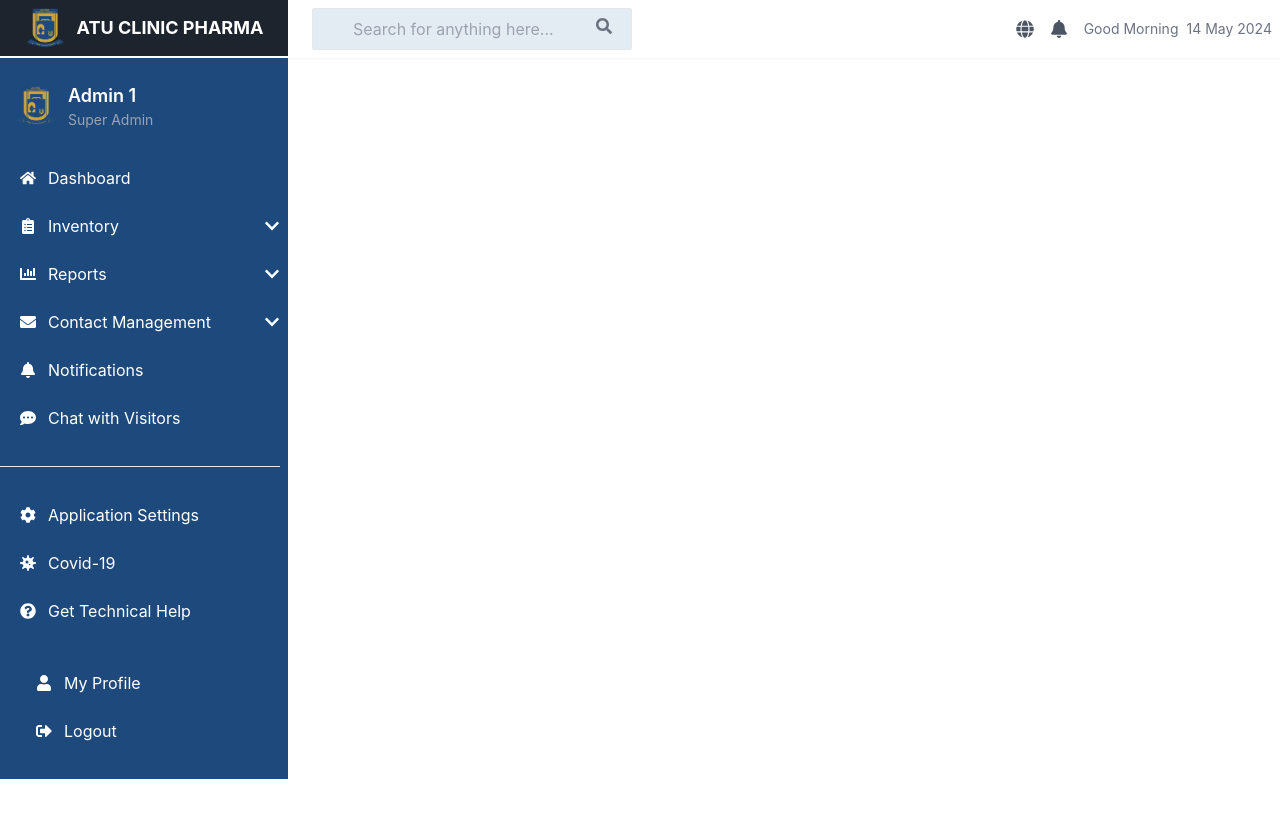
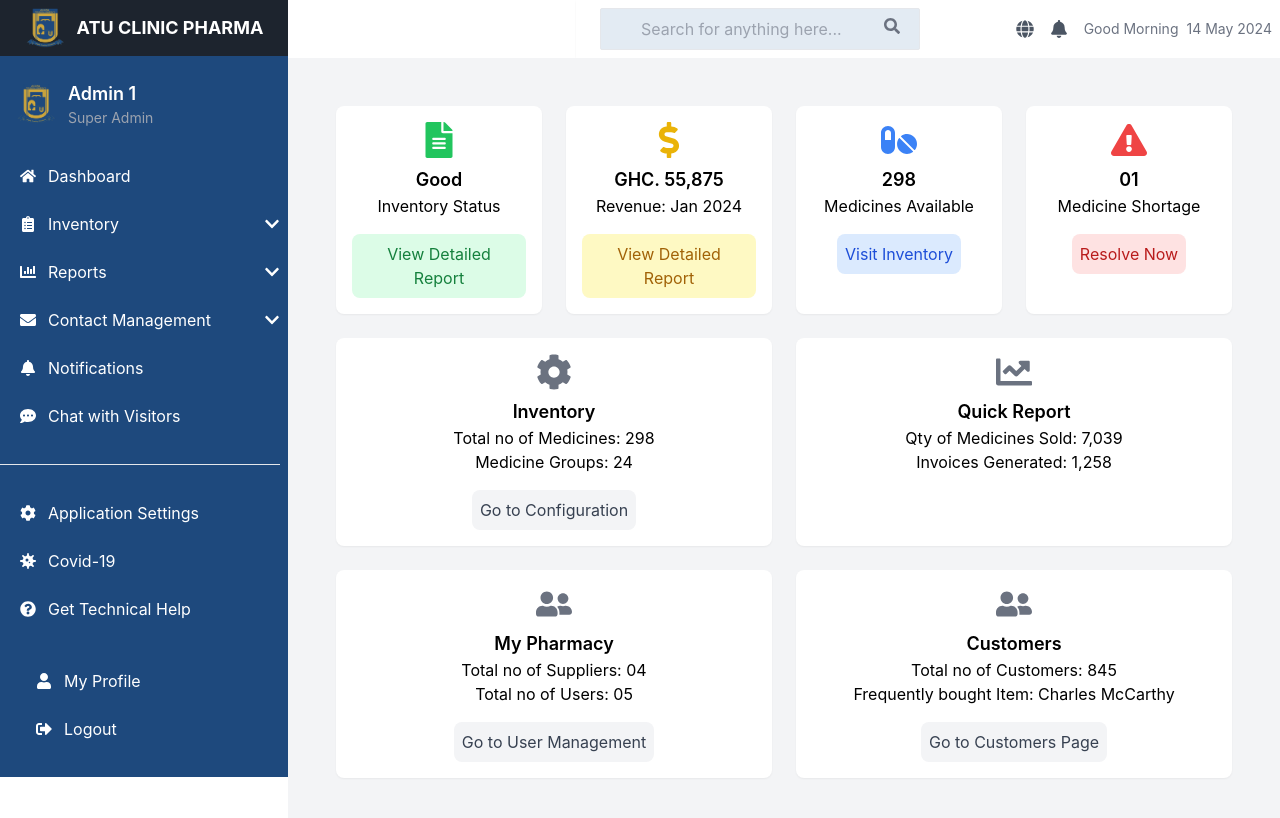
Before and after one commit to McCarthyCharles233/Final-Year-Project_Stock-Management-System, a React (Create React App) app in the folder pharmacy-management-system/: page /admin/dashboard in a window 1280 px wide. Shown: the top 818 px of the page. Built offline with nearby package versions, Linux system fonts and the light colour scheme.

Commit message:
Arranged various components

```diff
--- a/pharmacy-management-system/package.json
+++ b/pharmacy-management-system/package.json
@@ -9,6 +9,7 @@
     "react": "^18.3.1",
     "react-dom": "^18.3.1",
     "react-icons": "^5.2.1",
+    "react-router-dom": "^6.23.1",
     "react-scripts": "5.0.1",
     "web-vitals": "^2.1.4"
   },
--- a/pharmacy-management-system/src/App.js
+++ b/pharmacy-management-system/src/App.js
@@ -1,16 +1,20 @@
-import logo from './logo.svg';
 import './App.css';
+import { BrowserRouter as Router, Route, Routes } from 'react-router-dom';
 import Login from './Components/Login';
-import Sidebar from './Components/Sidebar';
-import Header from './Components/Header';
+import MainLayout from './Mainlayout';
+import Dashboard from './Components/Dashboard';
 
 function App() {
   return (
-    <div>
-      {/* <Login /> */}
-      <Header />
-      <Sidebar />
-    </div>
+    <Router>
+      <Routes>
+        <Route path="/login" element={<Login />} />
+        <Route path="/admin/*" element={<MainLayout />}>
+          <Route path="dashboard" element={<Dashboard />} />
+        </Route>
+        <Route path="/" element={<Login />} />
+      </Routes>
+    </Router>
   );
 }
 
--- a/pharmacy-management-system/src/Components/Dashboard.js
+++ b/pharmacy-management-system/src/Components/Dashboard.js
@@ -0,0 +1,66 @@
+import React from 'react';
+import { FaFileAlt, FaDollarSign, FaPills, FaExclamationTriangle, FaCog, FaChartLine, FaUserFriends } from 'react-icons/fa';
+
+const Dashboard = () => {
+  return (
+    <div className="p-6 bg-gray-100">
+      <div className="grid grid-cols-1 md:grid-cols-2 lg:grid-cols-4 gap-6">
+        <div className="bg-white shadow-sm rounded-lg p-4 flex flex-col items-center">
+          <FaFileAlt className="text-4xl text-green-500" />
+          <h3 className="text-lg font-semibold mt-2">Good</h3>
+          <p>Inventory Status</p>
+          <button className="mt-4 bg-green-100 text-green-700 rounded-lg p-2">View Detailed Report</button>
+        </div>
+        <div className="bg-white shadow-sm rounded-lg p-4 flex flex-col items-center">
+          <FaDollarSign className="text-4xl text-yellow-500" />
+          <h3 className="text-lg font-semibold mt-2">GHC. 55,875</h3>
+          <p>Revenue: Jan 2024</p>
+          <button className="mt-4 bg-yellow-100 text-yellow-700 rounded-lg p-2">View Detailed Report</button>
+        </div>
+        <div className="bg-white shadow-sm rounded-lg p-4 flex flex-col items-center">
+          <FaPills className="text-4xl text-blue-500" />
+          <h3 className="text-lg font-semibold mt-2">298</h3>
+          <p>Medicines Available</p>
+          <button className="mt-4 bg-blue-100 text-blue-700 rounded-lg p-2">Visit Inventory</button>
+        </div>
+        <div className="bg-white shadow-sm rounded-lg p-4 flex flex-col items-center">
+          <FaExclamationTriangle className="text-4xl text-red-500" />
+          <h3 className="text-lg font-semibold mt-2">01</h3>
+          <p>Medicine Shortage</p>
+          <button className="mt-4 bg-red-100 text-red-700 rounded-lg p-2">Resolve Now</button>
+        </div>
+      </div>
+      <div className="mt-6 grid grid-cols-1 md:grid-cols-2 gap-6">
+        <div className="bg-white shadow-sm rounded-lg p-4 flex flex-col items-center">
+          <FaCog className="text-4xl text-gray-500" />
+          <h3 className="text-lg font-semibold mt-2">Inventory</h3>
+          <p>Total no of Medicines: 298</p>
+          <p>Medicine Groups: 24</p>
+          <button className="mt-4 bg-gray-100 text-gray-700 rounded-lg p-2">Go to Configuration</button>
+        </div>
+        <div className="bg-white shadow-sm rounded-lg p-4 flex flex-col items-center">
+          <FaChartLine className="text-4xl text-gray-500" />
+          <h3 className="text-lg font-semibold mt-2">Quick Report</h3>
+          <p>Qty of Medicines Sold: 7,039</p>
+          <p>Invoices Generated: 1,258</p>
+        </div>
+        <div className="bg-white shadow-sm rounded-lg p-4 flex flex-col items-center">
+          <FaUserFriends className="text-4xl text-gray-500" />
+          <h3 className="text-lg font-semibold mt-2">My Pharmacy</h3>
+          <p>Total no of Suppliers: 04</p>
+          <p>Total no of Users: 05</p>
+          <button className="mt-4 bg-gray-100 text-gray-700 rounded-lg p-2">Go to User Management</button>
+        </div>
+        <div className="bg-white shadow-sm rounded-lg p-4 flex flex-col items-center">
+          <FaUserFriends className="text-4xl text-gray-500" />
+          <h3 className="text-lg font-semibold mt-2">Customers</h3>
+          <p>Total no of Customers: 845</p>
+          <p>Frequently bought Item: Charles McCarthy</p>
+          <button className="mt-4 bg-gray-100 text-gray-700 rounded-lg p-2">Go to Customers Page</button>
+        </div>
+      </div>
+    </div>
+  );
+};
+
+export default Dashboard;
--- a/pharmacy-management-system/src/Components/Header.js
+++ b/pharmacy-management-system/src/Components/Header.js
@@ -4,7 +4,7 @@ import logo from './img/logo.png';
 
 const Navbar = () => {
     return (
-        <div className=" shadow-sm flex items-center justify-between p-2 space-x-12 ml-72 top-0 sticky">
+        <div className=" shadow-sm flex items-center justify-between p-2 space-x-12 ml-72">
           <div style={{backgroundColor: '#FFFFFF'}} className="flex items-center flex-1 justify-between ml-4">
             <div className="relative flex-1 max-w-xs">
               <input style={{backgroundColor: '#E3EBF3'}}
--- a/pharmacy-management-system/src/Components/Login.js
+++ b/pharmacy-management-system/src/Components/Login.js
@@ -1,24 +1,24 @@
 import React, { useState } from 'react';
+import { useNavigate } from 'react-router-dom';
 import login_bg from './img/login_bg.jpg';
 import logo from './img/logo.png';
 import lock from './img/lock.png';
 import user from './img/user.png';
-/* import { Auth } from 'aws-amplify'; */
+
 
 const Login = () => {
   const [role, setRole] = useState('');
   const [username, setUsername] = useState('');
   const [password, setPassword] = useState('');
 
-  /* const handleSubmit = async (event) => {
-    event.preventDefault();
-    try {
-      const user = await Auth.signIn(username, password);
-      console.log('Login success:', user);
-    } catch (error) {
-      console.log('Error signing in', error);
-    }
-  }; */
+  const navigate = useNavigate();
+
+  const handleLogin = () => {
+    // No authentication logic, just redirecting for now
+    navigate('/admin/dashboard');
+
+  };
+
 
   return (
     <div style={{ backgroundImage: `url(${login_bg})`}} className="flex justify-center items-center min-h-screen">
@@ -62,7 +62,7 @@ const Login = () => {
               className="block w-full pl-10 pr-3 py-2 border border-white rounded-md shadow-sm focus:ring-white focus:border-white sm:text-sm text-white placeholder-white bg-transparent"
             />
           </div>
-          <button style={{ backgroundColor: '#EDC268', color: '#254D7C', marginTop: '2rem', width: '300px' }} type="submit" className="w-full py-1 px-4 rounded-md shadow-lg">LOGIN</button>
+          <button onClick={handleLogin} style={{ backgroundColor: '#EDC268', color: '#254D7C', marginTop: '2rem', width: '300px' }} type="submit" className="w-full py-1 px-4 rounded-md shadow-lg">LOGIN</button>
         </form>
         <div className="mt-4 text-end">
           <a href="#" className="text-sm text-white">Forgot password?</a>
--- a/pharmacy-management-system/src/Components/Sidebar.js
+++ b/pharmacy-management-system/src/Components/Sidebar.js
@@ -1,25 +1,19 @@
 import React, { useState } from 'react';
 import { FaUser, FaSignOutAlt, FaHome, FaClipboardList, FaChartBar, FaCog, FaEnvelope, FaBell, FaCommentDots, FaWrench, FaVirus, FaQuestionCircle, FaChevronDown, FaChevronUp } from 'react-icons/fa';
 import logo from './img/logo.png';
+import Dashboard from './Dashboard';
+import { NavLink } from 'react-router-dom';
+import Login from './Login';
 
 const Sidebar = () => {
   const [inventoryOpen, setInventoryOpen] = useState(false);
   const [reportsOpen, setReportsOpen] = useState(false);
   const [contactOpen, setContactOpen] = useState(false);
-  const [activeLink, setActiveLink] = useState('');
-
-  const handleLinkClick = (link) => {
-    setActiveLink(link);
-  };
-
-  const getLinkClass = (link) => {
-    return activeLink === link ? 'bg-yellow-500 text-white' : 'hover:bg-yellow-500 hover:text-white';
-  };
 
   return (
     <div style={{backgroundColor: '#1E497D'}} className=" w-72 h-full bg-blue-900 text-white flex flex-col justify-between">
       <div>
-        <div style={{backgroundColor: '#1D242E'}}  className="absolute w-72 top-0 flex items-center justify-center p-2">
+        <div style={{backgroundColor: '#1D242E'}}  className=" w-72 flex items-center justify-center p-2">
             <img src={logo} alt="Logo" className="w-10 h-10 mr-3" />
             <h1 className="text-lg font-bold text-white">ATU CLINIC PHARMA</h1>
         </div>
@@ -32,10 +26,10 @@ const Sidebar = () => {
         </div>
         <div className=" pr-2">
           <nav className="flex flex-col">
-            <a href="#" className="flex items-center space-x-3 py-3 p-5">
+            <NavLink to='/admin/dashboard' className="flex items-center space-x-3 py-3 p-5">
               <FaHome />
               <span>Dashboard</span>
-            </a>
+            </NavLink>
             <div>
               <div
                 className="flex items-center justify-between py-3 cursor-pointer"
@@ -49,7 +43,7 @@ const Sidebar = () => {
               </div>
               {inventoryOpen && (
                 <div style={{backgroundColor: '#1D242E'}} className="flex flex-col space-y-2 pl-8">
-                  <a href="#" className="py-3 px-5">Liist of Medicines</a>
+                  <a href="#" className="py-3 px-5">List of Medicines</a>
                   <a href="#" className="py-3 px-5">Medicine Groups</a>
                 </div>
               )}
@@ -119,10 +113,10 @@ const Sidebar = () => {
           <FaUser />
           <span>My Profile</span>
         </a>
-        <a href="#" className="flex items-center space-x-3 py-3 p-5">
+        <NavLink to='/login' className="flex items-center space-x-3 py-3 p-5">
           <FaSignOutAlt />
           <span>Logout</span>
-        </a>
+        </NavLink>
       </div>
     </div>
   );
--- /dev/null
+++ b/pharmacy-management-system/src/Mainlayout.js
@@ -0,0 +1,20 @@
+import React from 'react';
+import { Outlet } from 'react-router-dom';
+import Sidebar from './Components/Sidebar';
+import Header from './Components/Header';
+
+const MainLayout = () => {
+  return (
+    <div className="flex h-full">
+      <Sidebar />
+      <div className="flex-1 flex flex-col">
+        <Header />
+        <main className="flex-1 overflow-y-auto p-6 bg-gray-100">
+          <Outlet />
+        </main>
+      </div>
+    </div>
+  );
+};
+
+export default MainLayout;
--- a/pharmacy-management-system/tailwind.config.js
+++ b/pharmacy-management-system/tailwind.config.js
@@ -3,7 +3,8 @@ module.exports = {
   purge: ['./src/**/*.{js,jsx,ts,tsx}', './public/index.html'],
   darkMode: false,
   theme: {
-    extend: {},
+    extend: {
+    },
   },
   variants: {
     extend: {},
```
Also changed, not shown: 1 other file (tests, documents, lock files or other folders).
